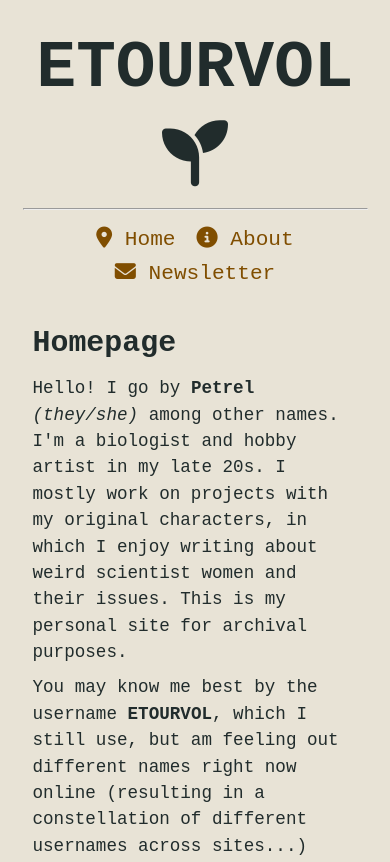
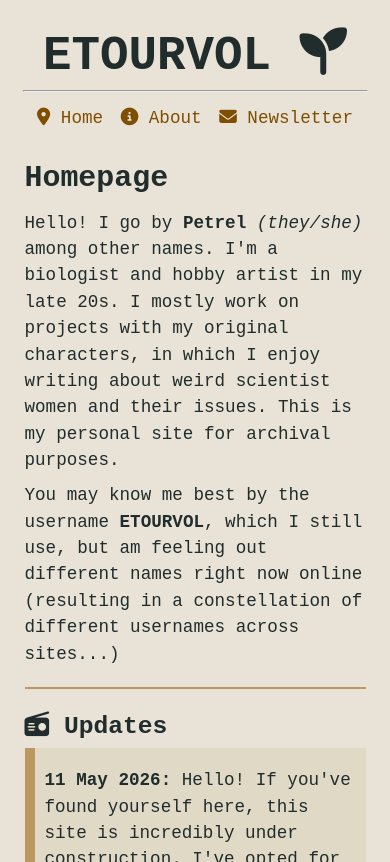
Before and after one commit to longspur/site, an Eleventy site: page src/index.md in a window 390 px wide. Shown: the top 862 px of the page. Built offline with nearby package versions, Linux system fonts and the light colour scheme; Eleventy itself is replaced by a stand-in of ours; files that its build step writes are made by us from their sources.

Commit message:
mobile responsive links fixed

```diff
--- a/src/css/dark3.css
+++ b/src/css/dark3.css
@@ -225,7 +225,7 @@ header {
     text-align:center;
     margin:3px;
     background:var(--header);
-    font-size:2.5em;
+    font-size:1.8em;
 }
 
 header a, header a:visited {
@@ -334,7 +334,7 @@ footer a:hover, footer a:focus {
 /* Content */
 
 main {
-	padding:10px;
+	padding:2px;
     flex: 1 1 calc(80% - 40px);
     border: var(--borderstyle);
     margin: 0 3px;
@@ -419,6 +419,14 @@ main input[type="submit"]:hover, main input[type="submit"]:focus, main button:ho
         margin: 0 3px 3px 3px;
     }
 
+
+    #menu ul {
+    list-style:none;
+    font-size:1em;
+    line-height:1.2;
+}
+
+
     #menu li {
         display:inline-block;
     }
--- a/src/css/light3.css
+++ b/src/css/light3.css
@@ -249,7 +249,7 @@ header {
     text-align:center;
     margin:3px;
     background:var(--header);
-    font-size:2.5em;
+    font-size:1.8em;
 }
 
 header a, header a:visited {
@@ -358,7 +358,7 @@ footer a:hover, footer a:focus {
 /* Content */
 
 main {
-	padding:10px;
+	padding:2px;
     flex: 1 1 calc(80% - 40px);
     border: var(--borderstyle);
     margin: 0 3px;
@@ -443,9 +443,16 @@ main input[type="submit"]:hover, main input[type="submit"]:focus, main button:ho
         margin: 0 3px 3px 3px;
     }
 
-    #menu li {
-        display:inline-block;
-    }
+    #menu ul {
+    list-style:none;
+    font-size:1em;
+    line-height:1.2;
+}
+
+#menu li {
+ display:inline-block;
+}
+
 
     #content {
         flex: 1 1 calc(100% - 20px);
--- a/src/css/style.css
+++ b/src/css/style.css
@@ -272,7 +272,7 @@ header {
     text-align:center;
     margin:3px;
     background:var(--header);
-    font-size:2.5em;
+    font-size:1.8em;
 }
 
 header a, header a:visited {
@@ -381,7 +381,7 @@ footer a:hover, footer a:focus {
 /* Content */
 
 main {
-	padding:10px;
+	padding:2px;
     flex: 1 1 calc(80% - 40px);
     border: var(--borderstyle);
     margin: 0 3px;
@@ -467,6 +467,14 @@ main input[type="submit"]:hover, main input[type="submit"]:focus, main button:ho
         margin: 0 3px 3px 3px;
     }
 
+
+    #menu ul {
+    list-style:none;
+    font-size:1em;
+    line-height:1.2;
+}
+
+
     #menu li {
         display:inline-block;
     }
```
